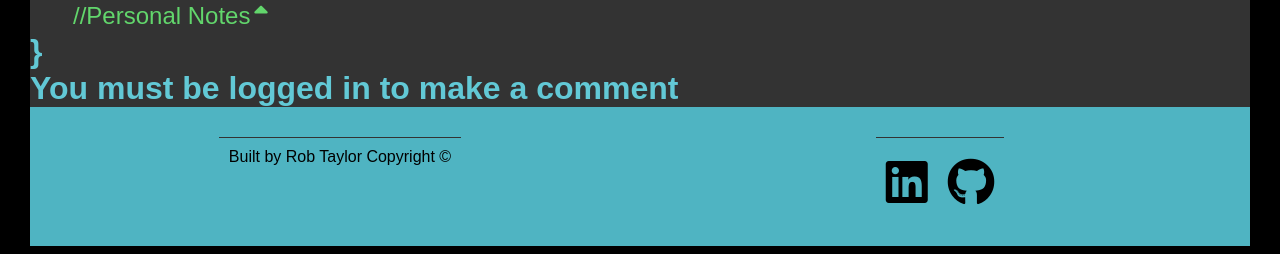
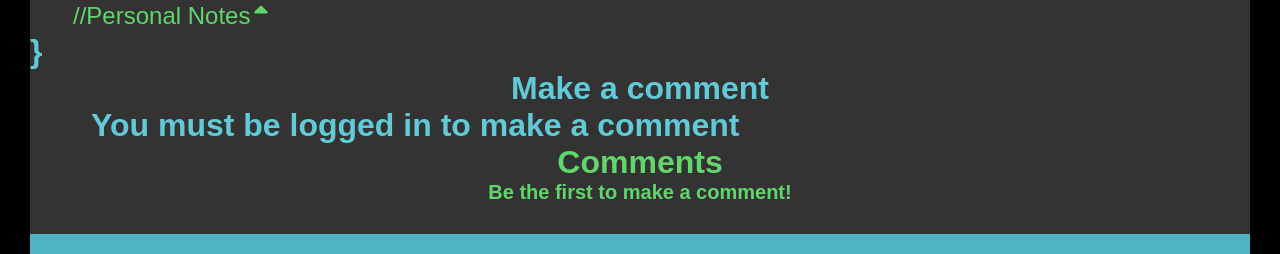
Before and after one commit to rtaylor4444/front-end-portfolio, a React (Create React App) app: page /projects/1 in a window 1280 px wide. Shown: the part 1154-1408 px from the top of the page. Built offline with nearby package versions, Linux system fonts and the light colour scheme.

Commit message:
Comment functionality added(front)
Users are able to place comments
However, info is stored locally on the front end

```diff
--- /dev/null
+++ b/src/components/common/commentForm.jsx
@@ -0,0 +1,62 @@
+import React from "react";
+import Form from "./form";
+import Joi from "joi-browser";
+import CommentList from "./commentList";
+
+class CommentForm extends Form {
+  state = { data: { message: "" }, errors: {} };
+
+  schema = {
+    message: Joi.string().required().label("Message"),
+  };
+
+  doSubmit = () => {
+    //BUG - we need to call the server instead
+    let comments = { ...this.props.comments };
+    const { user } = this.props;
+    this.props.setComments((comments) => [
+      ...comments,
+      {
+        _id: comments.length,
+        author: user.name,
+        isAdmin: user.isAdmin,
+        message: this.state.data.message,
+        date: Date.now(),
+        replies: [],
+      },
+    ]);
+    this.setState({ data: { message: "" } });
+  };
+
+  renderUnavailable() {
+    return <h1>You must be logged in to make a comment</h1>;
+  }
+
+  renderFormContent() {
+    return (
+      <React.Fragment>
+        {this.renderFormError()}
+        {this.renderTextArea("Message", "message")}
+        {this.renderButton("Submit")}
+      </React.Fragment>
+    );
+  }
+
+  render() {
+    //BUG - Prop drilling use context instead
+    const { comments, user } = this.props;
+    return (
+      <div>
+        <form className="form" onSubmit={this.handleSubmit}>
+          <h1 className="u-center-text">Make a comment</h1>
+          <div className="form__group">
+            {user ? this.renderFormContent() : this.renderUnavailable()}
+            <CommentList comments={comments} />
+          </div>
+        </form>
+      </div>
+    );
+  }
+}
+
+export default CommentForm;
--- /dev/null
+++ b/src/components/common/commentList.jsx
@@ -0,0 +1,31 @@
+import React from "react";
+
+function renderComments(comments) {
+  return (
+    <React.Fragment>
+      {comments.map((c) => (
+        <div key={c._id} className="commentList__comment">
+          <p className="commentList__comment__heading">{`${c.author}`}</p>
+          <p>{`/*${c.message}*/`}</p>
+        </div>
+      ))}
+    </React.Fragment>
+  );
+}
+
+function renderEmpty() {
+  return (
+    <p className="u-center-text commentList__comment__heading">{`Be the first to make a comment!`}</p>
+  );
+}
+const CommentList = (props) => {
+  const { comments } = props;
+  return (
+    <div className="commentList">
+      <h1 className="u-center-text u-color-green">Comments</h1>
+      {comments.length > 0 ? renderComments(comments) : renderEmpty()}
+    </div>
+  );
+};
+
+export default CommentList;
--- a/src/components/common/comments.jsx
+++ b/src/components/common/comments.jsx
@@ -1,18 +1,16 @@
-import React from "react";
+import React, { useState } from "react";
 import auth from "../../services/authService";
-
-function renderUnavailable() {
-  return <h1>You must be logged in to make a comment</h1>;
-}
-
-function renderContent() {
-  return null;
-}
+import CommentForm from "./commentForm";
 
 const Comments = () => {
+  //BUG - Comments should be stored on the server
+  const [comments, setComments] = useState([]);
   const user = auth.getCurrentUser();
-  if (!user) return renderUnavailable();
-  return renderContent();
+  return (
+    <React.Fragment>
+      <CommentForm comments={comments} setComments={setComments} user={user} />
+    </React.Fragment>
+  );
 };
 
 export default Comments;
--- a/src/components/contactForm.jsx
+++ b/src/components/contactForm.jsx
@@ -19,16 +19,12 @@ class ContactForm extends Form {
     message: Joi.string().required().label("Message").min(20).max(200),
   };
 
-  //BUG - user info is not there; I need a backend
-  componentDidMount() {
+  constructor(props) {
+    super(props);
     const user = auth.getCurrentUser();
     if (!user) return;
-    this.setState({ email: user.email });
-  }
-
-  getPreviousLocation() {
-    const { state } = this.props.location;
-    return state ? state.from.pathname : "/";
+    this.state.data.email = user.email;
+    console.log(this.state, user.email);
   }
 
   doSubmit = async (e) => {
@@ -67,7 +63,9 @@ class ContactForm extends Form {
       let tempErrors = { ...errors };
       tempErrors["contact"] = submitError.text;
       this.setState({ errors: tempErrors });
+      return;
     }
+
     //Clear the form
     this.setState({
       data: { name: "", email: "", subject: "", message: "" },
@@ -96,7 +94,7 @@ class ContactForm extends Form {
     return (
       <React.Fragment>
         <h1 className="u-margin-top-big u-center-text">Message Sent!</h1>
-        <Link to={this.getPreviousLocation()}>
+        <Link onClick={() => this.props.history.goBack()} to="/">
           <h2 className="u-margin-bottom-big u-center-text">
             (Return to Previous Page)
           </h2>
--- a/src/css/style.css
+++ b/src/css/style.css
@@ -202,6 +202,23 @@ body {
 
 .btn-text:focus {
   border: none; }
+
+.commentList {
+  width: 100%;
+  color: #62d66c;
+  margin-bottom: 3rem; }
+  .commentList__comment {
+    border-bottom: 2px solid #62d66c;
+    padding: 0.5rem 0;
+    word-wrap: break-word; }
+    .commentList__comment--admin {
+      color: #4fb4c2;
+      border-bottom: 2px solid #4fb4c2; }
+    .commentList__comment__heading {
+      font-size: 2rem;
+      margin-bottom: 0.5rem; }
+    .commentList__comment__message {
+      font-size: 1.6rem; }
 
 .form {
   font-size: 1.6rem;
--- /dev/null
+++ b/src/sass/components/_commentList.scss
@@ -0,0 +1,24 @@
+.commentList {
+  width: 100%;
+  color: $color-green;
+  margin-bottom: 3rem;
+
+  &__comment {
+    border-bottom: 2px solid $color-green;
+    padding: 0.5rem 0;
+    word-wrap: break-word;
+
+    &--admin {
+      color: $color-primary;
+      border-bottom: 2px solid $color-primary;
+    }
+    &__heading {
+      font-size: 2rem;
+      margin-bottom: 0.5rem;
+    }
+
+    &__message {
+      font-size: $default-font-size;
+    }
+  }
+}
--- a/src/sass/main.scss
+++ b/src/sass/main.scss
@@ -8,6 +8,7 @@
 @import "base/utilities";
 
 @import "components/button";
+@import "components/commentList";
 @import "components/form";
 @import "components/projectItem";
 @import "components/projectPage";
--- a/src/services/userService.js
+++ b/src/services/userService.js
@@ -8,3 +8,10 @@ export function register(user) {
     name: user.name,
   });
 }
+
+export function postComment(user, message) {
+  return http.post(config.commentEndPoint, {
+    name: user.name,
+    message: message,
+  });
+}
```
